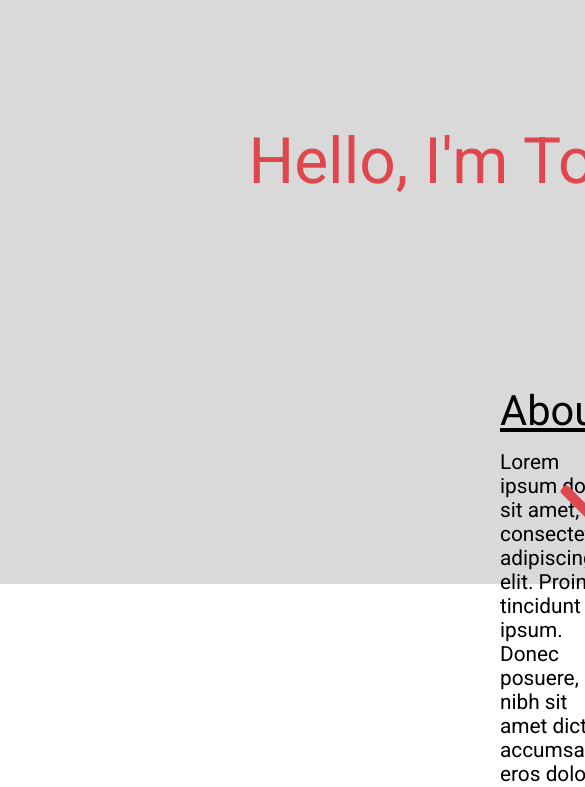
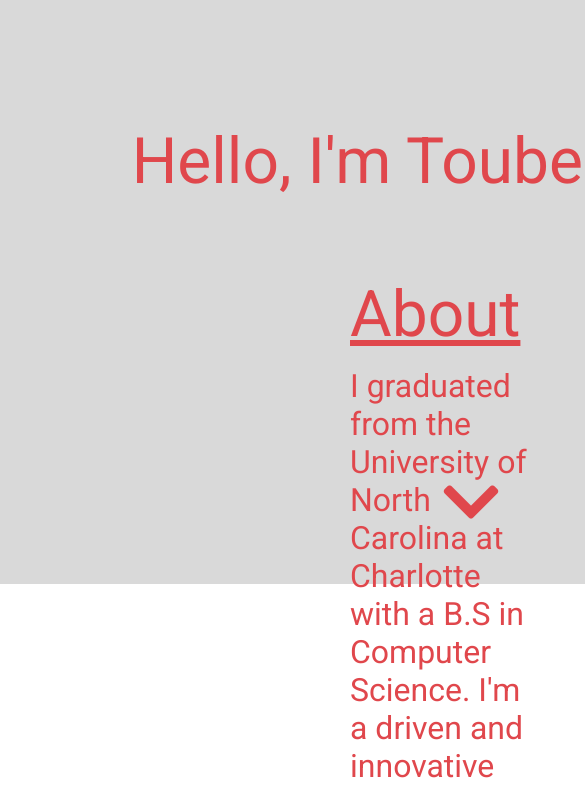
Before and after one commit to chataolauj/Portfolio, a plain HTML site: page index.html in a window 390 px wide. Shown: the part 260-1047 px from the top of the page, 585 px wide, since content can reach past the window. Drawn offline with Linux system fonts and the light colour scheme.

Commit message:
Finalized About section.

```diff
--- a/index.html
+++ b/index.html
@@ -14,7 +14,6 @@
             <li><a href="#home">HOME</a></li>
             <li><a href="#about">ABOUT</a></li>
             <li><a href="#portfolio">PORTFOLIO</a></li>
-            <li><a href="#skills">SKILLS</a></li>
             <li><a href="#contact">CONTACT</a></li>
           </ul>
       </nav>
@@ -22,8 +21,10 @@
     <div id="container">
       <div id="home" class="section-layout">
         <div class="content">
-          <h1>Hello, I'm Toubee Lo...</h1>
-          <a href="#about"><i class="fas fa-chevron-down"></i></a></button>
+          <div class="content-home">
+            <h1>Hello, I'm Toubee Lo...</h1>
+            <a href="#about"><i class="fas fa-chevron-down"></i></a></button>
+          </div>
         </div>
       </div>
       <div id="about">
@@ -31,25 +32,17 @@
           <div class="content">
             <div class="content-about">
               <h1><u>About</u></h1>
-              <p>Lorem ipsum dolor sit amet, consectetur adipiscing elit. Proin ut tincidunt ipsum.
-                Donec posuere, nibh sit amet dictum accumsan, eros dolor tincidunt mi, ac ultricies
-                nulla leo sit amet nunc. Suspendisse euismod tempor lectus vel blandit. Pellentesque
-                sed sodales purus. Cras leo purus, ornare sed mattis in, commodo a nisi. Duis sollicitudin
-                ligula a velit venenatis volutpat. Donec porta efficitur mauris, non congue tortor ornare et.
-                In feugiat neque a nulla pharetra, sit amet iaculis sapien elementum. Duis in diam elit.
+              <p>I graduated from the University of North Carolina at Charlotte with a B.S in Computer Science.
+                I'm a driven and innovative individual looking to gain experience and further my skills in a
+                demanding environment. I enjoy planning and developing scalable web and mobile applications.
+                When I'm not working on a software project, I'm either writing the
+                next fictional masterpiece or playing Magic: the Gathering.
               </p>
             </div>
           </div>
         </div>
       </div>
       <div id="portfolio">
-        <div class="section-layout">
-          <div class="content">
-            <img src="" alt="toubee-lo">
-          </div>
-        </div>
-      </div>
-      <div id="skills">
         <div class="section-layout">
           <div class="content">
             <img src="" alt="toubee-lo">
--- a/style.scss
+++ b/style.scss
@@ -11,6 +11,7 @@ $font_header: 'Roboto', sans-serif;
     scroll-behavior: smooth;
     font-family: $font_header;
     font-weight: 500;
+    color: $primary_two;
 }
 
 header {
@@ -59,7 +60,6 @@ header {
     "home"
     "about"
     "portfolio"
-    "skills"
     "contact";
 }
 
@@ -77,14 +77,22 @@ header {
     display: flex;
     flex-direction: column;
     justify-content: center;
-    align-items: center;
+
+    &-home {
+        display: flex;
+        flex-direction: column;
+        align-items: center;
+
+        h1 {
+            font-size: 4em;
+        }
+    }
 
     &-about {
         display: flex;
         flex-direction: column;
-        justify-content: center;
-        padding: 0px 500px 0px 500px;
-        font-size: 1.3em;
+        padding: 0px 350px 0px 350px;
+        font-size: 2em;
 
         h1 {
             align-self: flex-start;
@@ -96,11 +104,6 @@ header {
 #home {
     grid-area: home;
     background-color: $primary_one;
-    color: $primary_two;
-
-    h1 {
-        font-size: 4em;
-    }
 }
 
 .fa-chevron-down {
@@ -124,12 +127,7 @@ header {
     background-color: $primary_one;
 }
 
-#skills {
-    grid-area: skills;
+#contact {
+    grid-area: contact;
     background-color: white;
 }
-
-#contact {
-    grid-area: contact;
-    background-color: $primary_one;
-}
```
Also changed, not shown: style.css, 1 other file.
